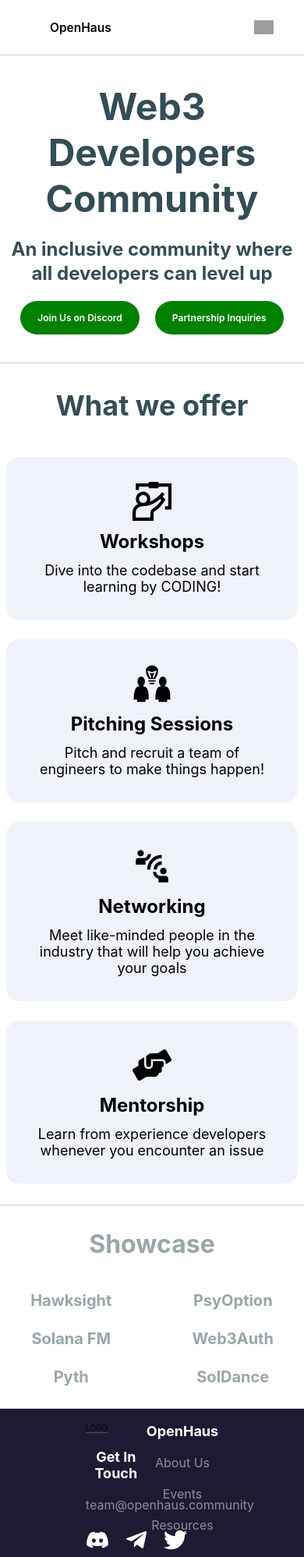
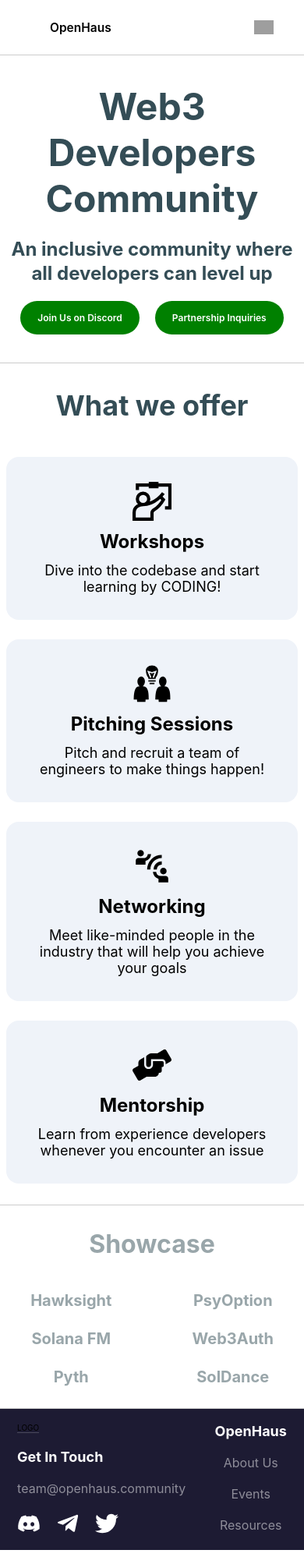
Before and after one commit to openhaus-dao/website-react-ts, a React (Vite) app: page / in a window 390 px wide. Shown: the top 1997 px of the page at 78% size. Built offline with nearby package versions, Linux system fonts and the light colour scheme; grey boxes are pictures that could not be loaded.

Commit message:
Added mobile support for footer

```diff
--- a/src/Components/Styles/HomeStyle.ts
+++ b/src/Components/Styles/HomeStyle.ts
@@ -179,6 +179,10 @@
     justify-content: space-apart;
     align-items: flex-start;
     width: 20%;
+
+    @media screen and (max-width: 768px) {
+        width: 65%;
+    }
 `;
 
 export const ContactInfoLogo = styled.div`
```
Also changed, not shown: src/Components/Contact.tsx (indentation only).
